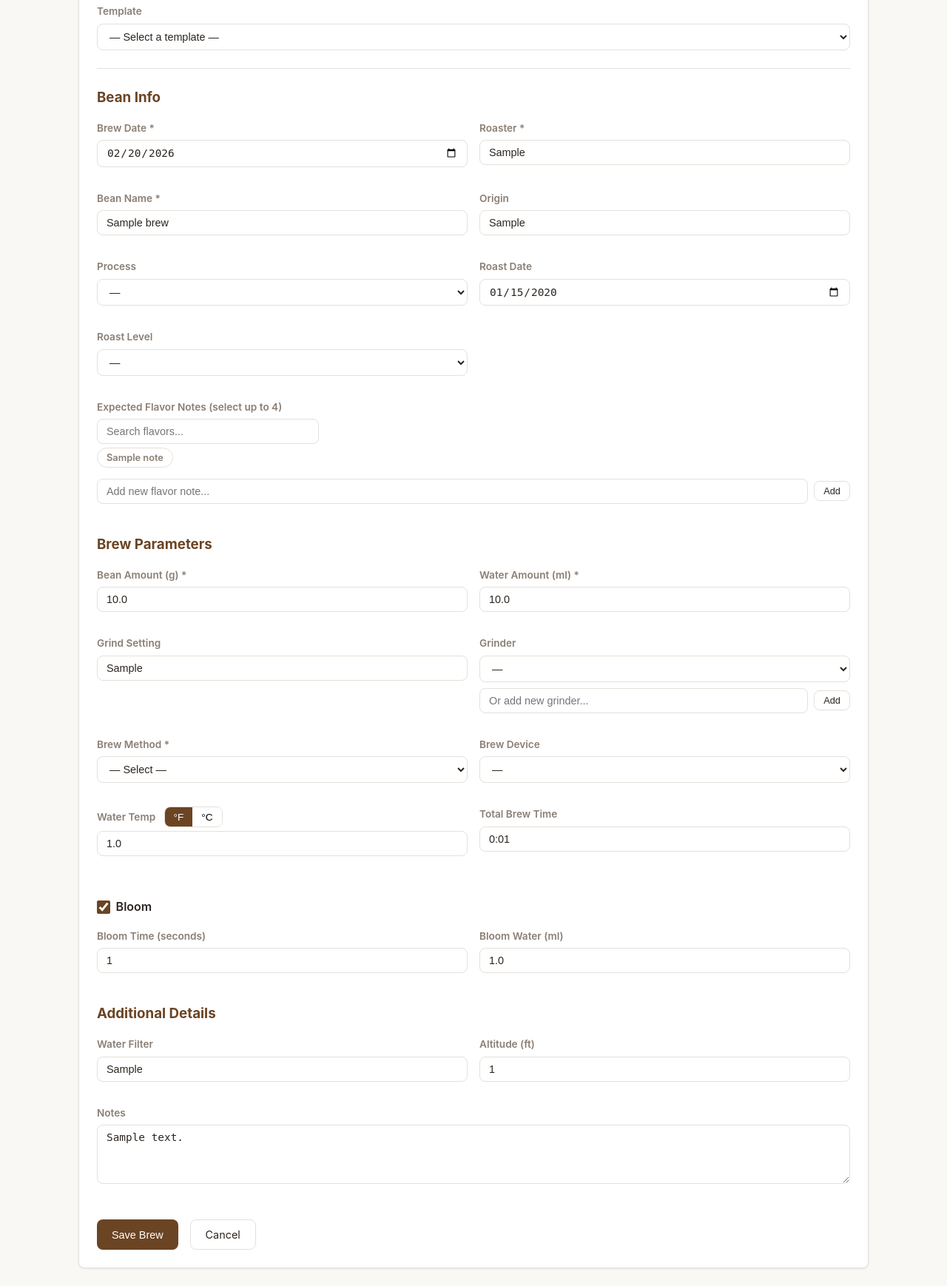
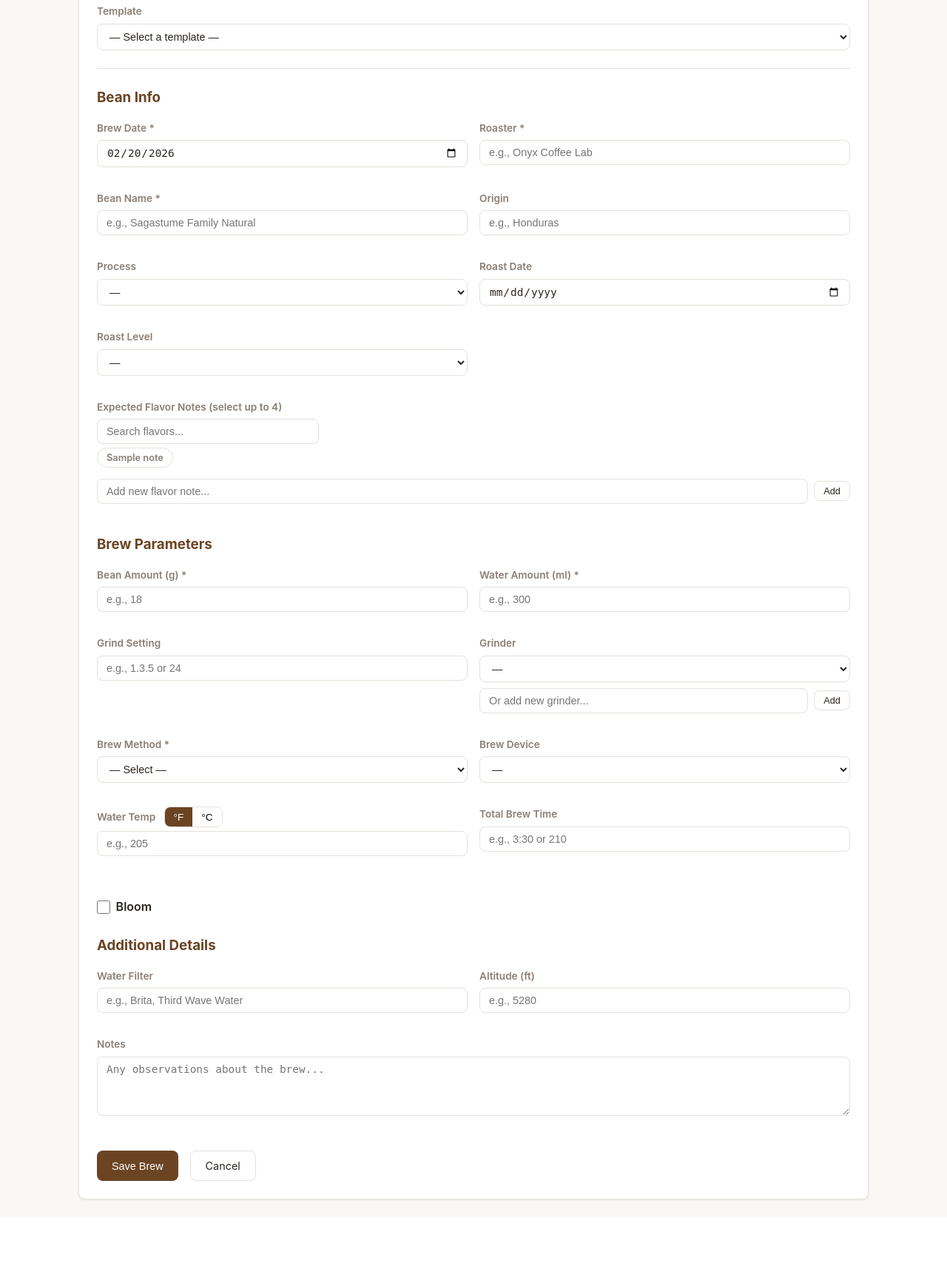
Before and after one commit to dangant/Coffee-Dial, a FastAPI app: page /brews/new in a window 1280 px wide. Shown: the part 169-1907 px from the top of the page at 74% size. After the commit the page ends 1792 px from the top, so only its background shows below. Run offline with FastAPI, Linux system fonts and the light colour scheme; tables that the repository leaves empty hold one stand-in row (values such as "Sample post").

Commit message:
finalfortonight

```diff
--- a/app/routers/pages.py
+++ b/app/routers/pages.py
@@ -73,10 +73,8 @@
 @router.get("/brews/new", response_class=HTMLResponse)
 def new_brew_form(request: Request, db: Session = Depends(get_db)):
     lookups = _get_lookups(db)
-    recent = brew_service.list_brews(db, limit=1)
-    last_brew = recent[0] if recent else None
     ctx = {
-        "request": request, "brew": None, "last_brew": last_brew,
+        "request": request, "brew": None, "last_brew": None,
         "today": date.today().isoformat(),
         "templates_list": template_service.list_templates(db),
         **lookups,
--- a/app/static/js/app.js
+++ b/app/static/js/app.js
@@ -143,19 +143,15 @@
     const checked = document.querySelectorAll('[name="flavor_notes_expected"]:checked');
     if (checked.length > max) {
         checkbox.checked = false;
-        return;
     }
     enforceCheckboxLimit(max);
 }
 
 function enforceCheckboxLimit(max) {
     const checked = document.querySelectorAll('[name="flavor_notes_expected"]:checked');
-    const unchecked = document.querySelectorAll('[name="flavor_notes_expected"]:not(:checked)');
-    if (checked.length >= max) {
-        unchecked.forEach(cb => cb.disabled = true);
-    } else {
-        unchecked.forEach(cb => cb.disabled = false);
-    }
+    const all = document.querySelectorAll('[name="flavor_notes_expected"]');
+    // Always enable all checkboxes — the limitCheckboxes handler prevents exceeding max
+    all.forEach(cb => cb.disabled = false);
 }
 
 // Inline add flavor note via API (no form submission)
--- a/app/templates/brew_form.html
+++ b/app/templates/brew_form.html
@@ -23,7 +23,7 @@
     {% endif %}
 
     <form method="post" action="{{ '/brews/' ~ brew.id ~ '/edit' if brew else '/brews/new' }}">
-        <input type="hidden" name="template_id" value="{{ brew.template_id or '' if brew else (last_brew.template_id or '' if last_brew else '') }}">
+        <input type="hidden" name="template_id" value="{{ brew.template_id or '' if brew else '' }}">
 
         <h3 style="margin-bottom: 1rem; color: var(--primary);">Bean Info</h3>
         <div class="form-grid">
@@ -33,35 +33,35 @@
             </div>
             <div class="form-group">
                 <label>Roaster *</label>
-                <input type="text" name="roaster" value="{{ brew.roaster if brew else (last_brew.roaster if last_brew else '') }}" required placeholder="e.g., Onyx Coffee Lab">
+                <input type="text" name="roaster" value="{{ brew.roaster if brew else '' }}" required placeholder="e.g., Onyx Coffee Lab">
             </div>
             <div class="form-group">
                 <label>Bean Name *</label>
-                <input type="text" name="bean_name" value="{{ brew.bean_name if brew else (last_brew.bean_name if last_brew else '') }}" required placeholder="e.g., Sagastume Family Natural">
+                <input type="text" name="bean_name" value="{{ brew.bean_name if brew else '' }}" required placeholder="e.g., Sagastume Family Natural">
             </div>
             <div class="form-group">
                 <label>Origin</label>
-                <input type="text" name="bean_origin" value="{{ brew.bean_origin or '' if brew else (last_brew.bean_origin or '' if last_brew else '') }}" placeholder="e.g., Honduras">
+                <input type="text" name="bean_origin" value="{{ brew.bean_origin or '' if brew else '' }}" placeholder="e.g., Honduras">
             </div>
             <div class="form-group">
                 <label>Process</label>
                 <select name="bean_process">
                     <option value="">—</option>
                     {% for p in ["Washed", "Natural", "Honey", "Anaerobic", "Co-ferment", "Wet-Hulled", "Other"] %}
-                    <option value="{{ p }}" {{ 'selected' if (brew and brew.bean_process == p) or (not brew and last_brew and last_brew.bean_process == p) else '' }}>{{ p }}</option>
+                    <option value="{{ p }}" {{ 'selected' if brew and brew.bean_process == p else '' }}>{{ p }}</option>
                     {% endfor %}
                 </select>
             </div>
             <div class="form-group">
                 <label>Roast Date</label>
-                <input type="date" name="roast_date" value="{{ brew.roast_date if brew and brew.roast_date else (last_brew.roast_date if last_brew and last_brew.roast_date else '') }}">
+                <input type="date" name="roast_date" value="{{ brew.roast_date if brew and brew.roast_date else '' }}">
             </div>
             <div class="form-group">
                 <label>Roast Level</label>
                 <select name="roast_level">
                     <option value="">—</option>
                     {% for r in ["Light", "Medium-Light", "Medium", "Medium-Dark", "Dark"] %}
-                    <option value="{{ r }}" {{ 'selected' if (brew and brew.roast_level == r) or (not brew and last_brew and last_brew.roast_level == r) else '' }}>{{ r }}</option>
+                    <option value="{{ r }}" {{ 'selected' if brew and brew.roast_level == r else '' }}>{{ r }}</option>
                     {% endfor %}
                 </select>
             </div>
@@ -70,7 +70,7 @@
                 <input type="text" id="flavor-search" placeholder="Search flavors..."
                     oninput="filterFlavorNotes(this.value)"
                     style="margin-bottom: 0.5rem; max-width: 300px;">
-                {% set selected_notes = brew.flavor_notes_expected.split(', ') if brew and brew.flavor_notes_expected else (last_brew.flavor_notes_expected.split(', ') if last_brew and last_brew.flavor_notes_expected else []) %}
+                {% set selected_notes = brew.flavor_notes_expected.split(', ') if brew and brew.flavor_notes_expected else [] %}
                 <div class="flavor-checkboxes" id="flavor-checkboxes">
                     {% for note in flavor_notes %}
                     <label class="checkbox-pill">
@@ -93,22 +93,22 @@
         <div class="form-grid">
             <div class="form-group">
                 <label>Bean Amount (g) *</label>
-                <input type="number" step="0.1" name="bean_amount_grams" value="{{ brew.bean_amount_grams if brew else (last_brew.bean_amount_grams if last_brew else '') }}" required placeholder="e.g., 18">
+                <input type="number" step="0.1" name="bean_amount_grams" value="{{ brew.bean_amount_grams if brew else '' }}" required placeholder="e.g., 18">
             </div>
             <div class="form-group">
                 <label>Water Amount (ml) *</label>
-                <input type="number" step="0.1" name="water_amount_ml" value="{{ brew.water_amount_ml if brew else (last_brew.water_amount_ml if last_brew else '') }}" required placeholder="e.g., 300">
+                <input type="number" step="0.1" name="water_amount_ml" value="{{ brew.water_amount_ml if brew else '' }}" required placeholder="e.g., 300">
             </div>
             <div class="form-group">
                 <label>Grind Setting</label>
-                <input type="text" name="grind_setting" value="{{ brew.grind_setting or '' if brew else (last_brew.grind_setting or '' if last_brew else '') }}" placeholder="e.g., 1.3.5 or 24" pattern="[0-9]+(\.[0-9]+)*">
+                <input type="text" name="grind_setting" value="{{ brew.grind_setting or '' if brew else '' }}" placeholder="e.g., 1.3.5 or 24" pattern="[0-9]+(\.[0-9]+)*">
             </div>
             <div class="form-group">
                 <label>Grinder</label>
                 <select name="grinder">
                     <option value="">—</option>
                     {% for g in grinders %}
-                    <option value="{{ g.name }}" {{ 'selected' if (brew and brew.grinder == g.name) or (not brew and last_brew and last_brew.grinder == g.name) else '' }}>{{ g.name }}</option>
+                    <option value="{{ g.name }}" {{ 'selected' if brew and brew.grinder == g.name else '' }}>{{ g.name }}</option>
                     {% endfor %}
                 </select>
                 <div style="display: flex; gap: 0.5rem; margin-top: 0.5rem; align-items: center;">
@@ -122,7 +122,7 @@
                 <select name="brew_method" required>
                     <option value="">— Select —</option>
                     {% for m in ["Pour Over", "Espresso", "French Press", "AeroPress", "Moka Pot", "Cold Brew", "Drip", "Siphon", "Other"] %}
-                    <option value="{{ m }}" {{ 'selected' if (brew and brew.brew_method == m) or (not brew and last_brew and last_brew.brew_method == m) else '' }}>{{ m }}</option>
+                    <option value="{{ m }}" {{ 'selected' if brew and brew.brew_method == m else '' }}>{{ m }}</option>
                     {% endfor %}
                 </select>
             </div>
@@ -131,7 +131,7 @@
                 <select name="brew_device">
                     <option value="">—</option>
                     {% for device in brew_devices %}
-                    <option value="{{ device.name }}" {{ 'selected' if (brew and brew.brew_device == device.name) or (not brew and last_brew and last_brew.brew_device == device.name) else '' }}>{{ device.name }}</option>
+                    <option value="{{ device.name }}" {{ 'selected' if brew and brew.brew_device == device.name else '' }}>{{ device.name }}</option>
                     {% endfor %}
                 </select>
             </div>
@@ -144,32 +144,32 @@
                     </span>
                 </label>
                 <input type="number" step="0.1" name="water_temp" id="water-temp-input"
-                    value="{{ brew.water_temp_f or '' if brew else (last_brew.water_temp_f or '' if last_brew else '') }}"
+                    value="{{ brew.water_temp_f or '' if brew else '' }}"
                     placeholder="e.g., 205">
                 <input type="hidden" name="water_temp_unit" id="water-temp-unit" value="F">
             </div>
             <div class="form-group">
                 <label>Total Brew Time</label>
-                {% set _bt = brew.brew_time_seconds if brew else (last_brew.brew_time_seconds if last_brew else None) %}
+                {% set _bt = brew.brew_time_seconds if brew else None %}
                 <input type="text" name="brew_time_seconds"
                     value="{{ '%d:%02d'|format(_bt // 60, _bt % 60) if _bt else '' }}"
                     placeholder="e.g., 3:30 or 210" pattern="[0-9]+(?::[0-5][0-9])?">
             </div>
             <div class="toggle-group">
-                <input type="checkbox" name="bloom" id="bloom-toggle" {{ 'checked' if (brew and brew.bloom) or (not brew and last_brew and last_brew.bloom) else '' }}
+                <input type="checkbox" name="bloom" id="bloom-toggle" {{ 'checked' if brew and brew.bloom else '' }}
                     onchange="document.getElementById('bloom-fields').style.display = this.checked ? '' : 'none'">
                 <label for="bloom-toggle" style="font-weight: 600;">Bloom</label>
             </div>
         </div>
 
-        <div id="bloom-fields" class="form-grid" style="{{ '' if (brew and brew.bloom) or (not brew and last_brew and last_brew.bloom) else 'display: none;' }} margin-top: 1rem;">
+        <div id="bloom-fields" class="form-grid" style="{{ '' if brew and brew.bloom else 'display: none;' }} margin-top: 1rem;">
             <div class="form-group">
                 <label>Bloom Time (seconds)</label>
-                <input type="number" name="bloom_time_seconds" value="{{ brew.bloom_time_seconds or '' if brew else (last_brew.bloom_time_seconds or '' if last_brew else '') }}" placeholder="e.g., 30">
+                <input type="number" name="bloom_time_seconds" value="{{ brew.bloom_time_seconds or '' if brew else '' }}" placeholder="e.g., 30">
             </div>
             <div class="form-group">
                 <label>Bloom Water (ml)</label>
-                <input type="number" step="0.1" name="bloom_water_ml" value="{{ brew.bloom_water_ml or '' if brew else (last_brew.bloom_water_ml or '' if last_brew else '') }}" placeholder="e.g., 50">
+                <input type="number" step="0.1" name="bloom_water_ml" value="{{ brew.bloom_water_ml or '' if brew else '' }}" placeholder="e.g., 50">
             </div>
         </div>
 
@@ -177,15 +177,15 @@
         <div class="form-grid">
             <div class="form-group">
                 <label>Water Filter</label>
-                <input type="text" name="water_filter_type" value="{{ brew.water_filter_type or '' if brew else (last_brew.water_filter_type or '' if last_brew else '') }}" placeholder="e.g., Brita, Third Wave Water">
+                <input type="text" name="water_filter_type" value="{{ brew.water_filter_type or '' if brew else '' }}" placeholder="e.g., Brita, Third Wave Water">
             </div>
             <div class="form-group">
                 <label>Altitude (ft)</label>
-                <input type="number" name="altitude_ft" value="{{ brew.altitude_ft or '' if brew else (last_brew.altitude_ft or '' if last_brew else '') }}" placeholder="e.g., 5280">
+                <input type="number" name="altitude_ft" value="{{ brew.altitude_ft or '' if brew else '' }}" placeholder="e.g., 5280">
             </div>
             <div class="form-group full-width">
                 <label>Notes</label>
-                <textarea name="notes" placeholder="Any observations about the brew...">{{ brew.notes or '' if brew else (last_brew.notes or '' if last_brew else '') }}</textarea>
+                <textarea name="notes" placeholder="Any observations about the brew...">{{ brew.notes or '' if brew else '' }}</textarea>
             </div>
         </div>
 
```
